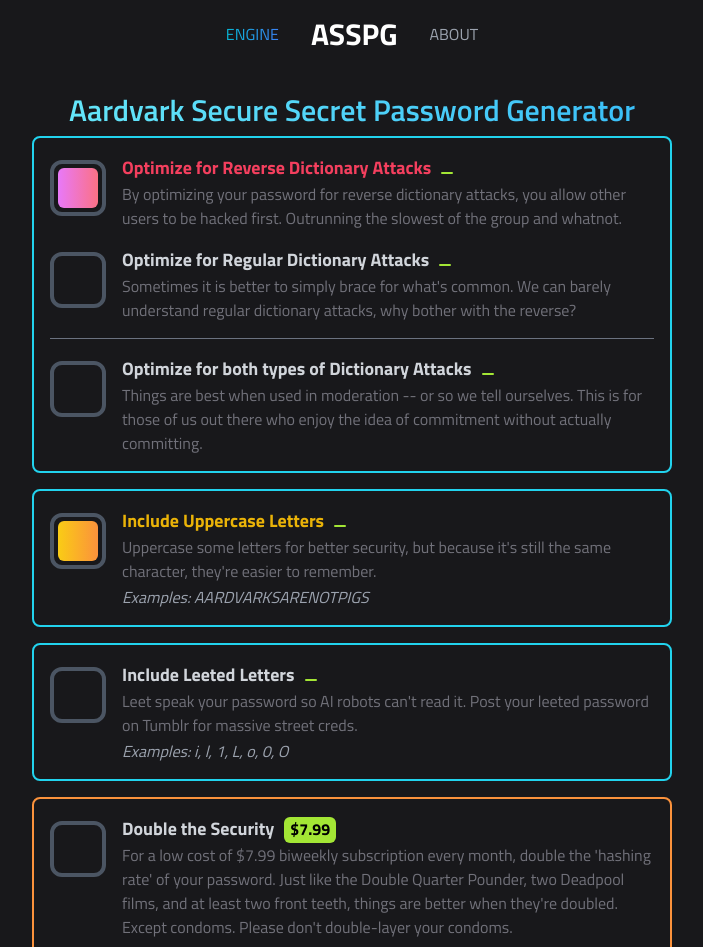
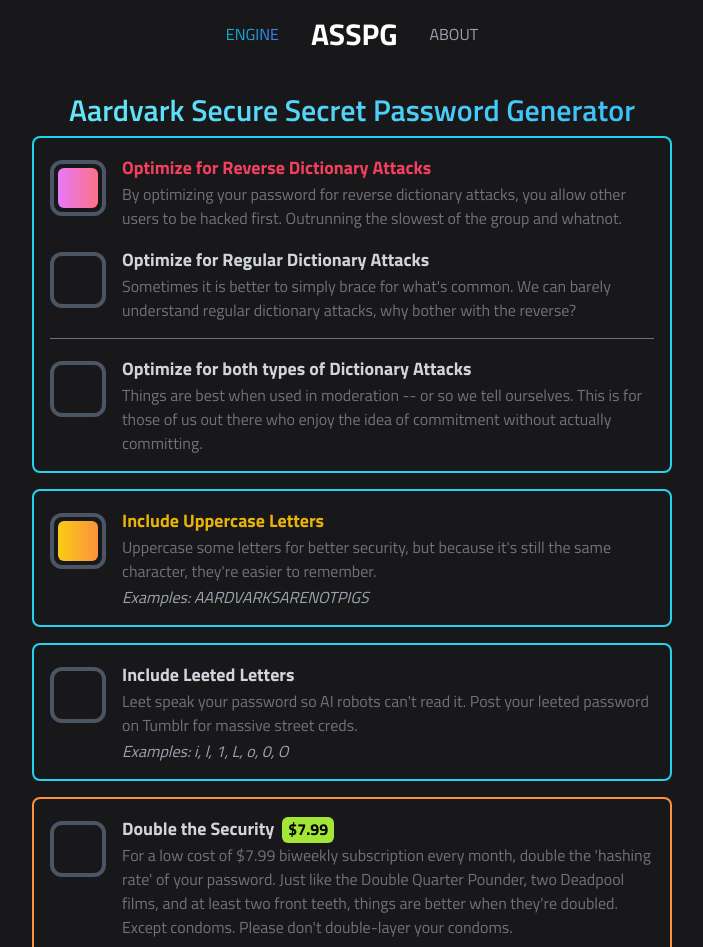
Before and after one commit to kndshein/ASSPG, a React (Create React App) app: page / in a window 1280 px wide. Shown: the top 947 px of the page, without its empty margins (288-991 px from the left). Built offline with nearby package versions, Linux system fonts and the light colour scheme.

Commit message:
Minor CSS fixes

```diff
--- a/src/components/Checkbox.jsx
+++ b/src/components/Checkbox.jsx
@@ -76,10 +76,12 @@ export default function Checkbox({
               : `${value ? `${colorConfig[name].textColor}` : 'text-gray-300'}`
           }`}
         >
-          {desc}{' '}
-          <span className="inline-block bg-lime-400 ml-1.5 px-1.5 pb-0.5 rounded-md text-black text-base">
-            {price}
-          </span>
+          <span className="mr-2">{desc}</span>
+          {price && (
+            <span className="inline-block bg-lime-400 px-1.5 pb-0.5 rounded-md text-black text-base">
+              {price}
+            </span>
+          )}
         </p>
         <p className={`${disabled ? 'text-zinc-700' : 'text-zinc-500'}`}>
           {long_desc}
```
